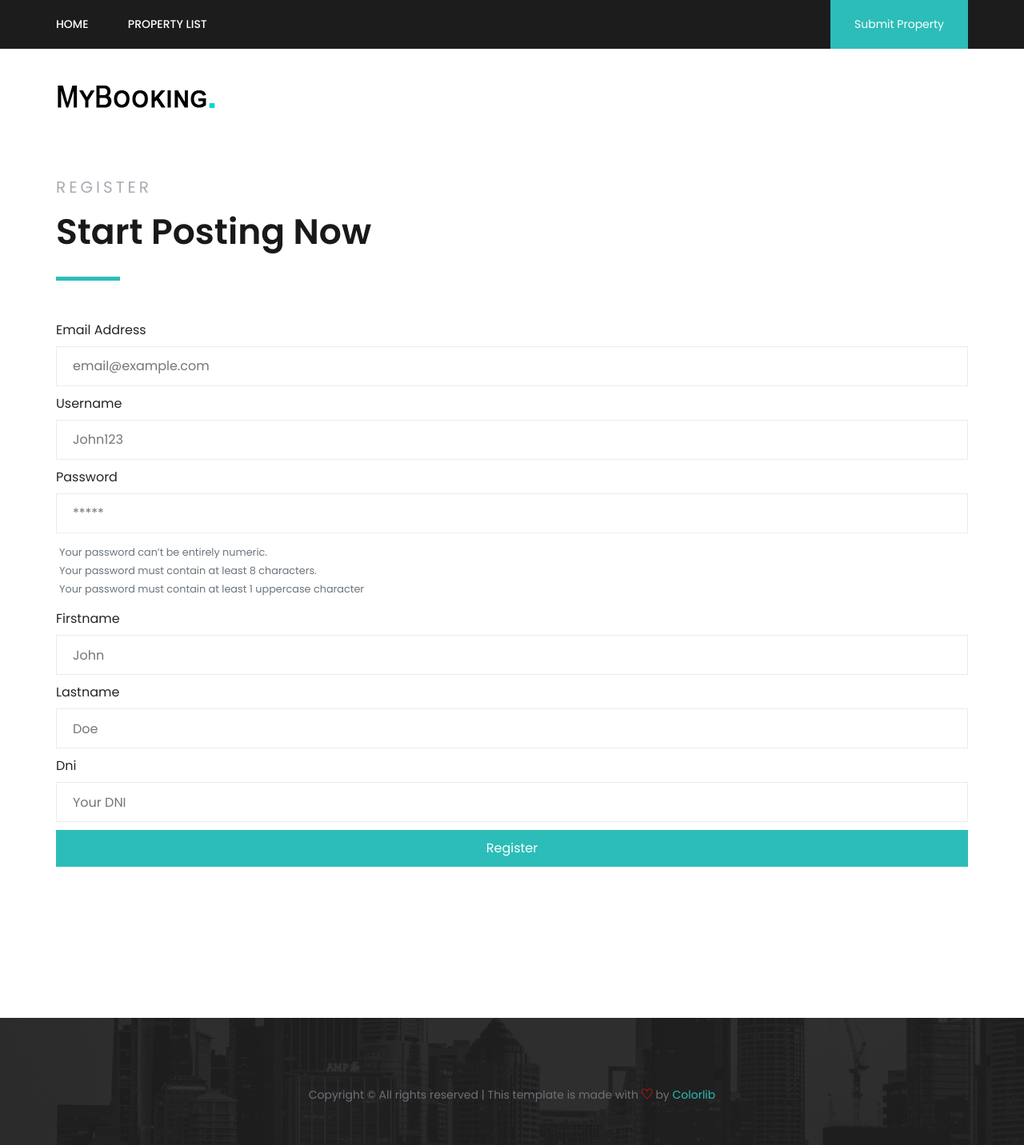
After one commit to ChristianSoldano/HotelReservations-Django, a Django app: page /register/ in a window 1280 px wide. The commit adds this page. Shown: the whole page at 80% size. Run offline with Django 3.2, Linux system fonts and the light colour scheme; some libraries are stand-ins or nearby versions.

Commit message:
register view

```diff
--- a/booking/static/css/style.css
+++ b/booking/static/css/style.css
@@ -44,7 +44,6 @@
   -webkit-line-clamp: 4;
 }
 
-
 html, body {
 	height: 100%;
 	font-family: "Poppins", sans-serif;
@@ -137,7 +136,6 @@ ul, ol {
 	background-position: top center;
 }
 .spad {
-
 	padding-bottom: 100px;
 }
 .spad-2 {
@@ -504,6 +502,20 @@ ul, ol {
 	-webkit-box-shadow: 0 0 42px 5px rgba(44, 44, 44, 0.2);
 	box-shadow: 0 0 42px 5px rgba(44, 44, 44, 0.2);
 }
+
+.reservation-date {
+	clear: none;
+	width: 36%;
+	margin-left: 25px;
+	text-align: center;
+	height: 46px;
+	background: #F2F4F5;
+	border-radius: 0;
+	border: 1px solid #ebebeb;
+	line-height: 46px;
+	margin-bottom: 30px;
+}
+
 .filter-form .first-row .nice-select {
 	clear: none;
 	width: 247px;
@@ -540,6 +552,7 @@ ul, ol {
 	border-radius: 0;
 	margin-top: 0;
 }
+
 .filter-form .second-row .nice-select {
 	clear: none;
 	width: 247px;
@@ -1390,7 +1403,6 @@ ul, ol {
 	font-size: 22px;
 	font-weight: 600;
 	color: #19191a;
-	margin-bottom: 34px;
 }
 .property-sidebar .sidebar-btn {
 	margin-bottom: 30px;
@@ -1794,12 +1806,11 @@ ul, ol {
 	color: #ffffff;
 	background: #2cbdb8;
 }
-
 .pd-details-text .pd-details-tab .tab-content .property-more-table {
 	padding-left: 30px;
 	border: 1px solid #ebebeb;
 	border-top: none;
-    overflow: auto;
+	overflow: auto;
 }
 .pd-details-text .pd-details-tab .tab-content .property-more-table table tbody tr {
 	border-bottom: 1px solid #ebebeb;
@@ -1817,7 +1828,6 @@ ul, ol {
 }
 .pd-details-text .pd-details-tab .tab-content .property-more-table table tbody tr td.p-value {
 	color: #19191a;
-
 }
 .pd-details-text .pd-details-tab .tab-content .property-more-table .left-table {
 	width: 48%;
@@ -1826,7 +1836,6 @@ ul, ol {
 }
 .pd-details-text .pd-details-tab .tab-content .property-more-table .right-table {
 	width: 49%;
-
 }
 .pd-details-text .pd-details-tab .tab-content .pd-table-desc {
 	border: 1px solid #ebebeb;
@@ -2538,12 +2547,9 @@ ul, ol {
 	line-height: 26px;
 }
 .contact-text {
-
+	padding-top: 46px;
 	padding-bottom: 89px;
 }
-
-
-
 .contact-text .section-title {
 	text-align: left;
 	margin-bottom: 50px;
@@ -2892,7 +2898,7 @@ ul, ol {
 		padding-top: 20px;
 	}
 	.property-details-section .property-sidebar {
-		padding-top: 30px;
+
 	}
 	.top-properties-carousel .single-top-properties .stp-text {
 		padding-left: 0;
--- a/booking/static/js/main.js
+++ b/booking/static/js/main.js
@@ -8,6 +8,59 @@
 ---------------------------------------------------------  */
 
 'use strict';
+
+const NAME_REGEX = /^[a-zA-Z\s]{1,150}$/
+const USERNAME_REGEX = /^[a-zA-Z0-9]{1,150}$/
+const DNI_REGEX = /^[0-9]{7,8}$/
+const EMAIL_REGEX = /^(([^<>()\[\]\\.,;:\s@"]+(\.[^<>()\[\]\\.,;:\s@"]+)*)|(".+"))@((\[[0-9]{1,3}\.[0-9]{1,3}\.[0-9]{1,3}\.[0-9]{1,3}\])|(([a-zA-Z\-0-9]+\.)+[a-zA-Z]{2,}))$/;
+const PWD_REGEX = /^(?=.*[a-z])(?=.*[A-Z])(?=.*[0-9]).{8,128}$/
+
+let formValidated = true;
+
+const fields = {
+    "firstname": NAME_REGEX,
+    "lastname": NAME_REGEX,
+    "email": EMAIL_REGEX,
+    "password": PWD_REGEX,
+    "username": USERNAME_REGEX,
+    "dni": DNI_REGEX,
+
+}
+var validationPoints = 0;
+
+function validate() {
+    validationPoints = 0;
+    for (let key in fields) {
+        const element = document.getElementById(key)
+        if (isValid(element, fields[key])){
+            element.style.borderColor = "green"
+            validationPoints++;
+            console.log(validationPoints);
+            }
+        else{
+            element.style.borderColor = "red"
+            validationPoints--;
+            console.log(validationPoints);
+    }}
+}
+
+function isValid(element, regex) {
+    if (regex.exec(element.value) != null)
+        return true
+    return false;
+}
+
+
+function validateMyForm()
+{
+  if(validationPoints < 6)
+  {
+    return false;
+  }
+  document.getElementById("registerForm").submit();
+  return true;
+}
+
 (function ($) {
 
     /*------------------
--- a/booking/templates/base.html
+++ b/booking/templates/base.html
@@ -18,12 +18,15 @@
     <link rel="stylesheet" href="{% static 'css/themify-icons.css' %}" type="text/css">
     <link rel="stylesheet" href="{% static 'css/nice-select.css' %}" type="text/css">
     <link rel="stylesheet" href="{% static 'css/owl.carousel.min.css' %}" type="text/css">
+    <link rel="stylesheet" href="{% static 'css/jquery-ui.min.css' %}" type="text/css">
     <link rel="stylesheet" href="{% static 'css/magnific-popup.css' %}" type="text/css">
     <link rel="stylesheet" href="{% static 'css/slicknav.min.css' %}" type="text/css">
     <link rel="stylesheet" href="{% static 'css/style.css' %}" type="text/css">
     <script src="https://ajax.googleapis.com/ajax/libs/jquery/2.1.3/jquery.min.js"></script>
-    <script type="text/javascript" src="https://cdnjs.cloudflare.com/ajax/libs/bootstrap-datepicker/1.9.0/js/bootstrap-datepicker.min.js"></script>
-    <link rel="stylesheet" href="https://cdnjs.cloudflare.com/ajax/libs/bootstrap-datepicker/1.9.0/css/bootstrap-datepicker.min.css"/>
+    <script type="text/javascript"
+            src="https://cdnjs.cloudflare.com/ajax/libs/bootstrap-datepicker/1.9.0/js/bootstrap-datepicker.min.js"></script>
+    <link rel="stylesheet"
+          href="https://cdnjs.cloudflare.com/ajax/libs/bootstrap-datepicker/1.9.0/css/bootstrap-datepicker.min.css"/>
 
 </head>
 
--- /dev/null
+++ b/booking/templates/register.html
@@ -0,0 +1,51 @@
+{% extends "base.html" %}
+{% load static %}
+
+{% block content %}
+
+<section class="spad">
+    <div class="container">
+        <div class="row">
+            <div class="col-lg-12">
+                <div class="contact-text">
+                    <div class="section-title">
+                        <span style="font-size: 20px;">Register</span>
+                        <h2>Start Posting Now</h2>
+                    </div>
+                    <form action="/register2/" class="contact-form" method="post"
+                          onsubmit="event.preventDefault(); validateMyForm();" id="registerForm">
+                        {% csrf_token %}
+                        <label for="email">Email Address</label>
+                        <input type="text" placeholder="email@example.com" name="email" id="email">
+
+                        <label for="username">Username</label>
+                        <input type="text" placeholder="John123" name="username" id="username">
+
+                        <label for="password">Password</label>
+                        <input type="password" placeholder="*****" name="password" id="password">
+
+                        <small class="form-text text-muted ml-1">Your password can’t be entirely numeric.</small>
+                        <small class="form-text text-muted ml-1">Your password must contain at least 8
+                            characters.</small>
+                        <small class="form-text text-muted ml-1">Your password must contain at least 1 uppercase
+                            character</small>
+
+                        <label for="firstname" class="mt-3">Firstname</label>
+                        <input type="text" placeholder="John" name="firstname" id="firstname">
+
+                        <label for="lastname">Lastname</label>
+                        <input type="text" placeholder="Doe" name="lastname" id="lastname">
+
+                        <label for="dni">Dni</label>
+                        <input type="number" placeholder="Your DNI" min="1" max="99999999" name="dni" id="dni">
+
+                        <button type="submit" class="site-btn" onclick="validate();">Register</button>
+                    </form>
+
+                </div>
+            </div>
+        </div>
+    </div>
+</section>
+
+{% endblock %}
--- a/booking/urls.py
+++ b/booking/urls.py
@@ -5,4 +5,5 @@ urlpatterns = [
     path('', home_page, name='index'),
     path('list/', properties_list, name='property_list'),
     path('details/<int:id_property>', property_detail, name='property_details'),
+    path('register/', register, name='register'),
 ]
--- a/booking/views.py
+++ b/booking/views.py
@@ -1,8 +1,6 @@
 from django.shortcuts import render, redirect
 from booking.models import *
 
-
-# Create your views here.
 
 def home_page(request):
     return render(request, 'index.html')
@@ -41,3 +39,7 @@ def do_a_booking(request):
         booking.save()
 
     return redirect('booking:properties_list', request)  # No se si va
+
+
+def register(request):
+    return render(request, 'register.html')
```
Also changed, not shown: booking/templates/index.html (+32 -0 lines), booking/templates/property-details.html (+8 -21 lines), 1 other file.
